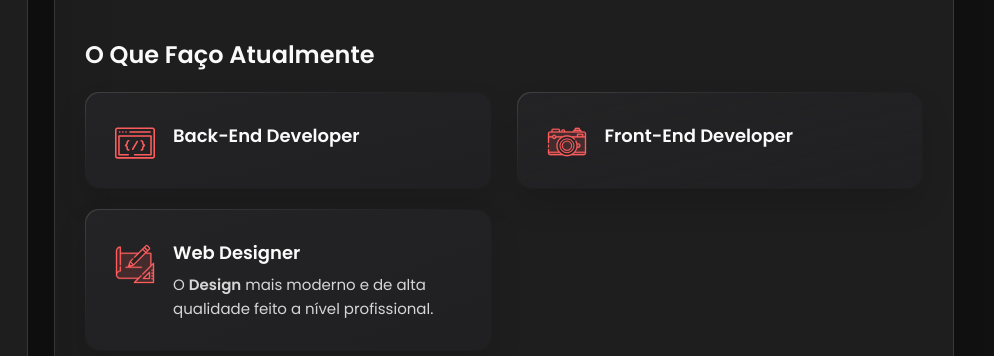
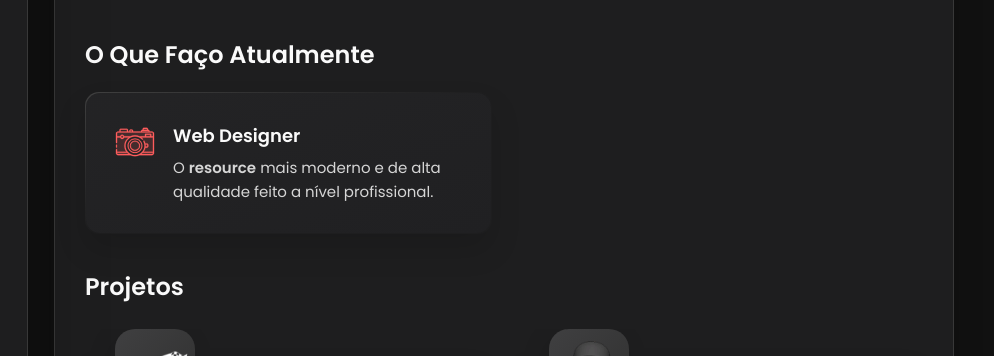
Before and after one commit to LxNikollas/LxNikollas.github.io, a plain HTML site: page index.html in a window 1280 px wide. Shown: the part 249-605 px from the top of the page, 286-1280 px from the left. Drawn offline with nearby package versions, Linux system fonts and the light colour scheme.

Commit message:
Update index.html

```diff
--- a/index.html
+++ b/index.html
@@ -85,28 +85,12 @@
           <ul class='service-list'>
             <li class='service-item'>
               <div class='service-icon-box'>
-                <img src='./assets/images/icon-dev.svg' alt='Back-End Icon' width='40'>
-              </div>
-              <div class='service-content-box'>
-                <h4 class='h4 service-item-title'>Back-End developer</h4>
-              </div>
-            </li>
-            <li class='service-item'>
-              <div class='service-icon-box'>
-                <img src='./assets/images/icon-photo.svg' alt='Front-End Icon' width='40'>
-              </div>
-              <div class="service-content-box">
-                <h4 class="h4 service-item-title">Front-End developer</h4>
-              </div>
-            </li>
-            <li class='service-item'>
-              <div class='service-icon-box'>
-                <img src='./assets/images/icon-design.svg' alt='Web Designer' width='40'>
+                <img src='./assets/images/icon-photo.svg' alt='Lua Developer' width='40'>
               </div>
               <div class="service-content-box">
                 <h4 class="h4 service-item-title">Web Designer</h4>
                 <p class="service-item-text">
-                  O <b>Design</b> mais moderno e de alta qualidade feito a nível profissional.
+                  O <b>resource</b> mais moderno e de alta qualidade feito a nível profissional.
                 </p>
               </div>
             </li>
```
